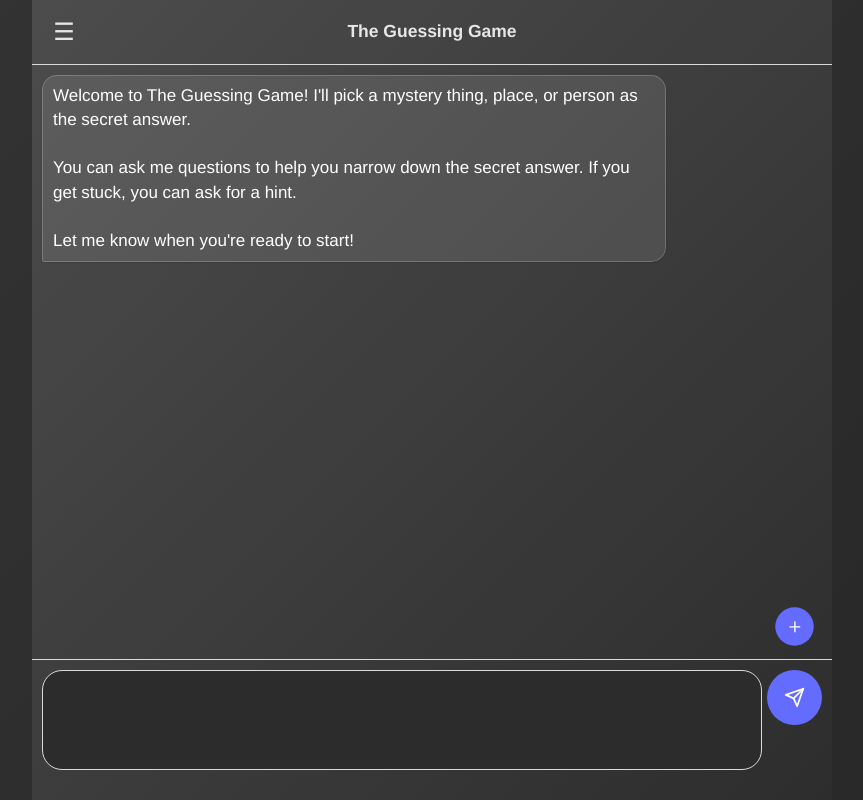
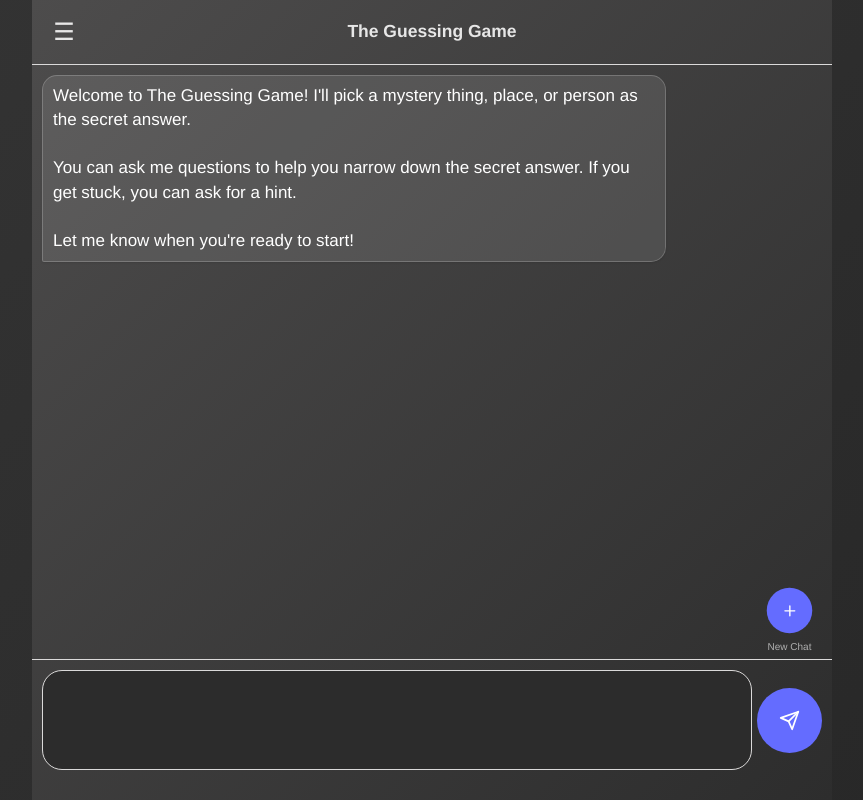
Before and after one commit to cobrauf/ai-demos, a React (Vite) app in the folder frontend/: page /demos/mystery-item in a window 1280 px wide. Shown: the whole page, without its empty margins (208-1071 px from the left). Built offline with nearby package versions, Linux system fonts and the light colour scheme; no server answers.

Commit message:
added label to New chat button

```diff
--- a/frontend/src/components/Button/Button.module.css
+++ b/frontend/src/components/Button/Button.module.css
@@ -55,8 +55,8 @@
 
 .iconCircle {
   padding: 0.75rem;
-  width: 55px;
-  height: 55px;
+  width: 65px;
+  height: 65px;
   border: none;
   border-radius: 50%;
   background-color: var(--btn-base-bg);
--- a/frontend/src/components/ChatInput/ChatInput.module.css
+++ b/frontend/src/components/ChatInput/ChatInput.module.css
@@ -29,7 +29,11 @@
 .buttonContainer {
   display: flex;
   flex-direction: column;
+  align-items: center;
+  justify-content: center;
+  /* background-color: var(--text-color); */
   gap: 0.5rem;
+  margin-bottom: 2rem;
 }
 
 .resetButtonContainer {
--- a/frontend/src/views/MysteryItemView/MysteryItemView.module.css
+++ b/frontend/src/views/MysteryItemView/MysteryItemView.module.css
@@ -30,9 +30,24 @@
   background-color: var(--chat-background, #f9f9f9);
 }
 
+.buttonAndLabel {
+  display: flex;
+  flex-direction: column;
+  align-items: center;
+}
+
 .newGameButton {
   transform: scale(0.7);
   transform-origin: center;
+}
+
+.newGameButtonLabel {
+  font-size: 1rem;
+  color: var(--text-color);
+  opacity: 0.7;
+  font-weight: 500;
+  text-align: center;
+  margin-top: -0.3rem;
 }
 
 /* Simple message styling for now */
--- a/frontend/src/views/MysteryItemView/MysteryItemView.tsx
+++ b/frontend/src/views/MysteryItemView/MysteryItemView.tsx
@@ -201,6 +201,7 @@ const MysteryItemView: React.FC<MysteryItemViewProps> = ({ onMenuClick }) => {
         {/* <Button variant="iconCircle">iconCircle</Button> */}
       </main>
       <div className={styles.newGameButtonContainer}>
+        <div className={styles.buttonAndLabel}>
           <Button
             variant="iconCircle"
             onClick={handleNewGame}
@@ -210,6 +211,8 @@ const MysteryItemView: React.FC<MysteryItemViewProps> = ({ onMenuClick }) => {
           >
             <NewChatIcon />
           </Button>
+          <span className={styles.newGameButtonLabel}>New Chat</span>
+        </div>
       </div>
       <footer className={styles.inputArea}>
         <ChatInput onSendMessage={handleSendMessage} isLoading={isLoading} />
```
Lines whose indentation alone changed are shown as unchanged.
